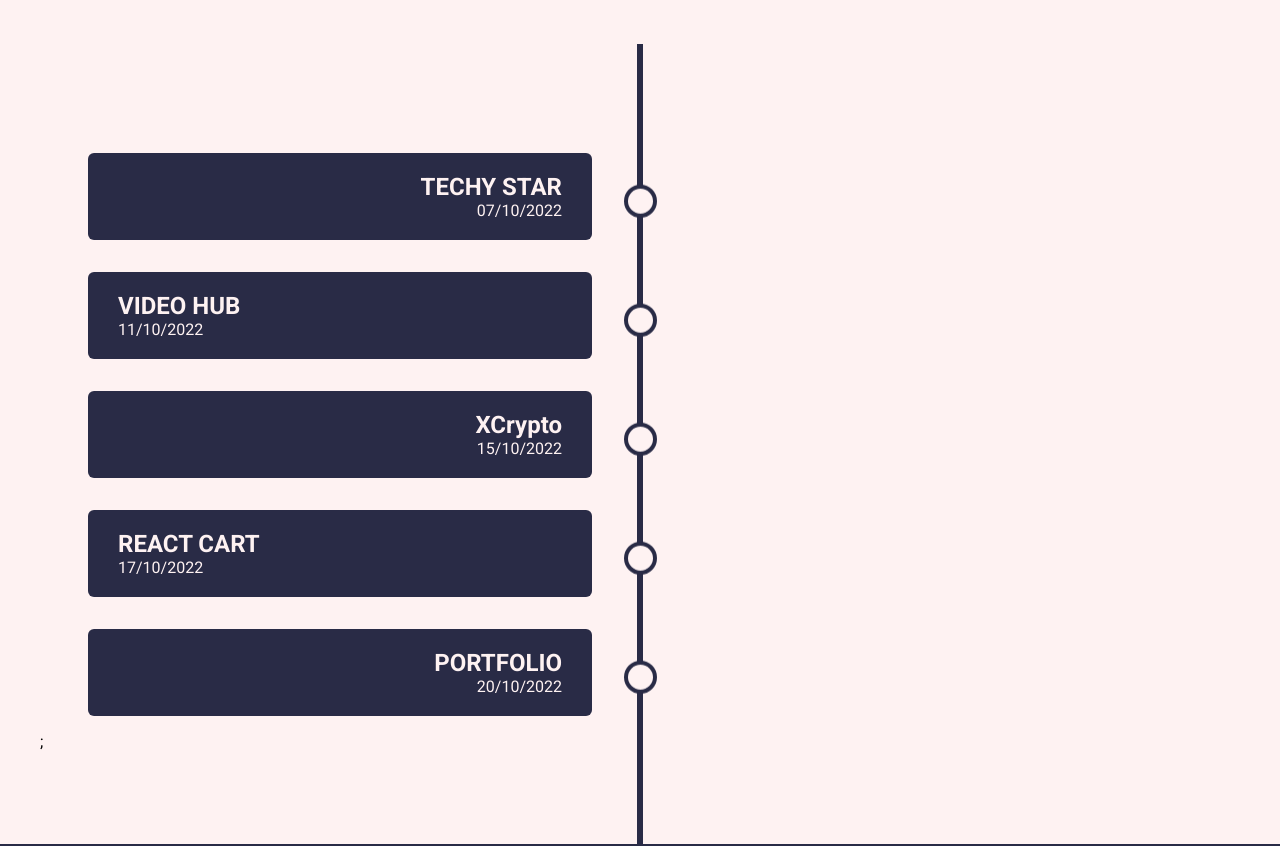
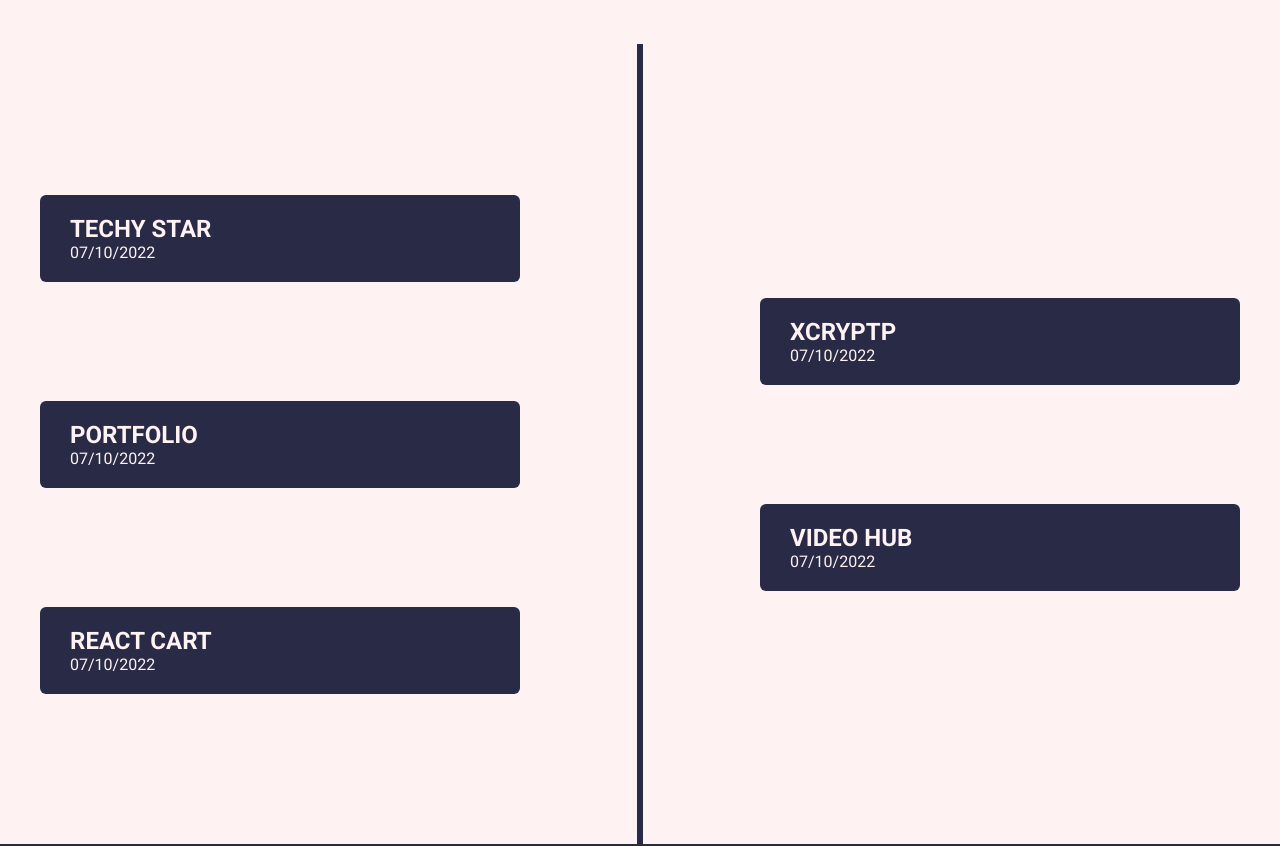
Before and after one commit to wajaht-ali/react-personal-portfolio, a React (Create React App) app: page / in a window 1280 px wide. Shown: the part 1620-2466 px from the top of the page. Built offline with nearby package versions, Linux system fonts and the light colour scheme.

Commit message:
Timeline bugs fixed

```diff
--- a/src/components/Timeline.jsx
+++ b/src/components/Timeline.jsx
@@ -4,29 +4,54 @@ const Timeline = () => {
   return (
     <div id='timeline'>
         <div id="timelinebox">
-            {
+
+            <div className="timeLineItem leftTimeline">
+            <h2>TECHY STAR</h2>
+            <p>07/10/2022</p>
+            </div>
+
+            <div className="timeLineItem  rightTimeline">
+            <h2>XCRYPTP</h2>
+            <p>07/10/2022</p>
+            </div>
+
+            <div className="timeLineItem leftTimeline">
+            <h2>PORTFOLIO</h2>
+            <p>07/10/2022</p>
+            </div>
+
+            <div className="timeLineItem rightTimeline">
+            <h2>VIDEO HUB</h2>
+            <p>07/10/2022</p>
+            </div>
+
+            <div className="timeLineItem leftTimeline">
+            <h2>REACT CART</h2>
+            <p>07/10/2022</p>
+            </div>
+            {/* {
                 data.projects.map((item, index) => (
                     <TimelineItem
                     heading={item.title}
                     text = {item.date}
-                    key = {index}
+                    index = {index}
                     />
                 ))
-            };
+            }; */}
         </div>
     </div>
   )
 }
 
-const TimelineItem = ({heading, text, index}) => (
-    <div
-    //" '${ '}' "
-    className={'timelineItem ${ index % 2 === 0 ? "leftTimeline" : "rightTimeline"} '}>
+// const TimelineItem = ({heading, text, index}) => (
+//     <div
+//     //" '${ '}' "
+//     className={'timelineItem  ${ index % 2 === 0 ? "leftTimeline" : "rightTimeline"}'}>
 
-        <div>
-        <h2>{heading}</h2>
-        <p>{text}</p>
-        </div>
-    </div>
-)
+//         <div>
+//         <h2>{heading}</h2>
+//         <p>{text}</p>
+//         </div>
+//     </div>
+// )
 export default Timeline;
--- a/src/styles/timeline.scss
+++ b/src/styles/timeline.scss
@@ -24,52 +24,61 @@
             left: 50%;
             margin-left: -3px;
         }
-    }
-
-    .timelineItem {
-        padding: 1rem 3rem;
-        position: relative;
-        background-color: inherit;
-        width: 50%;
-
-        &:nth-child(odd){
-            text-align: right;
-        }
-        &:nth-child(even){
-            text-align: left;
-        }
-        &::after {
-            content: '';
-            position: absolute;
-            width: 25px;
-            height: 25px;
-            right: -17px;
-            background-color: $color1;
-            border: 4px solid $color5;
-            border-radius: 50%;
-            top: 45px;
-            z-index: 1;
-            animation: animate .7s ease-in infinite alternate;
-        }
 
         >div {
             padding: 20px 30px;
             background-color: $color5;
             color: $color1;
+            width: 40%;
             border-radius: 6px;
+            margin: .5rem 0rem;
+
+            // &::before {
+            //     content: '';
+            //     position: absolute;
+            //     width: 25px;
+            //     // left: 48.5%;
+            //     height: 25px;
+            //     background-color: $color1;
+            //     border: 4px solid $color5;
+            //     border-radius: 50%;
+            //     top: 45px;
+            //     z-index: 1;
+            //     animation: animate .7s ease-in infinite alternate;
+            // }
         }
-    }
 
-    .leftTimeline {
-        left: 0%;
-    }
-    .rightTimeline {
-        left: 50%;
-        &::after {
-            left: -16px
+        >.rightTimeline {
+            position: relative;
+            top: 0;
+            left: 60%;
         }
+
+        >.leftTimeline {
+            text-align: left;
+        }
+
+
+
     }
 }
+
+// .timelineItem {
+//     &::after {
+//         content: '';
+//         position: absolute;
+//         width: 25px;
+//         height: 25px;
+//         right: -17px;
+//         background-color: $color1;
+//         border: 4px solid $color5;
+//         border-radius: 50%;
+//         top: 45px;
+//         z-index: 1;
+//         animation: animate .7s ease-in infinite alternate;
+//     }
+// }
+
 
 @keyframes animate {
     to {
```
Also changed, not shown: 1 other file (tests, documents, lock files or other folders).
